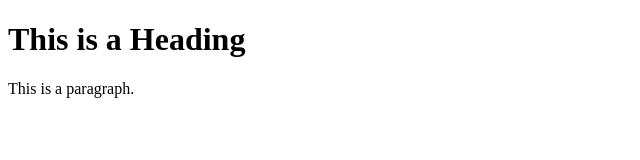
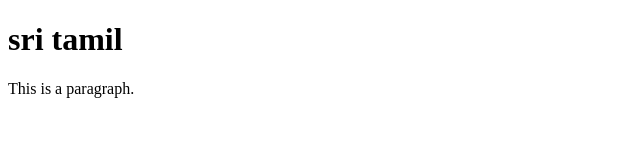
Before and after one commit to SRIPRASANTH2001/sriprasanth, a plain HTML site: page index.html in a window 1280 px wide. Shown: the whole page, without its empty margins (0-640 px from the left). Drawn offline with Linux system fonts and the light colour scheme.

Commit message:
Update index.html

```diff
--- a/index.html
+++ b/index.html
@@ -5,7 +5,7 @@
 </head>
 <body>
 
-<h1>This is a Heading</h1>
+<h1>sri tamil</h1>
 <p>This is a paragraph.</p>
 
 </body>
```
